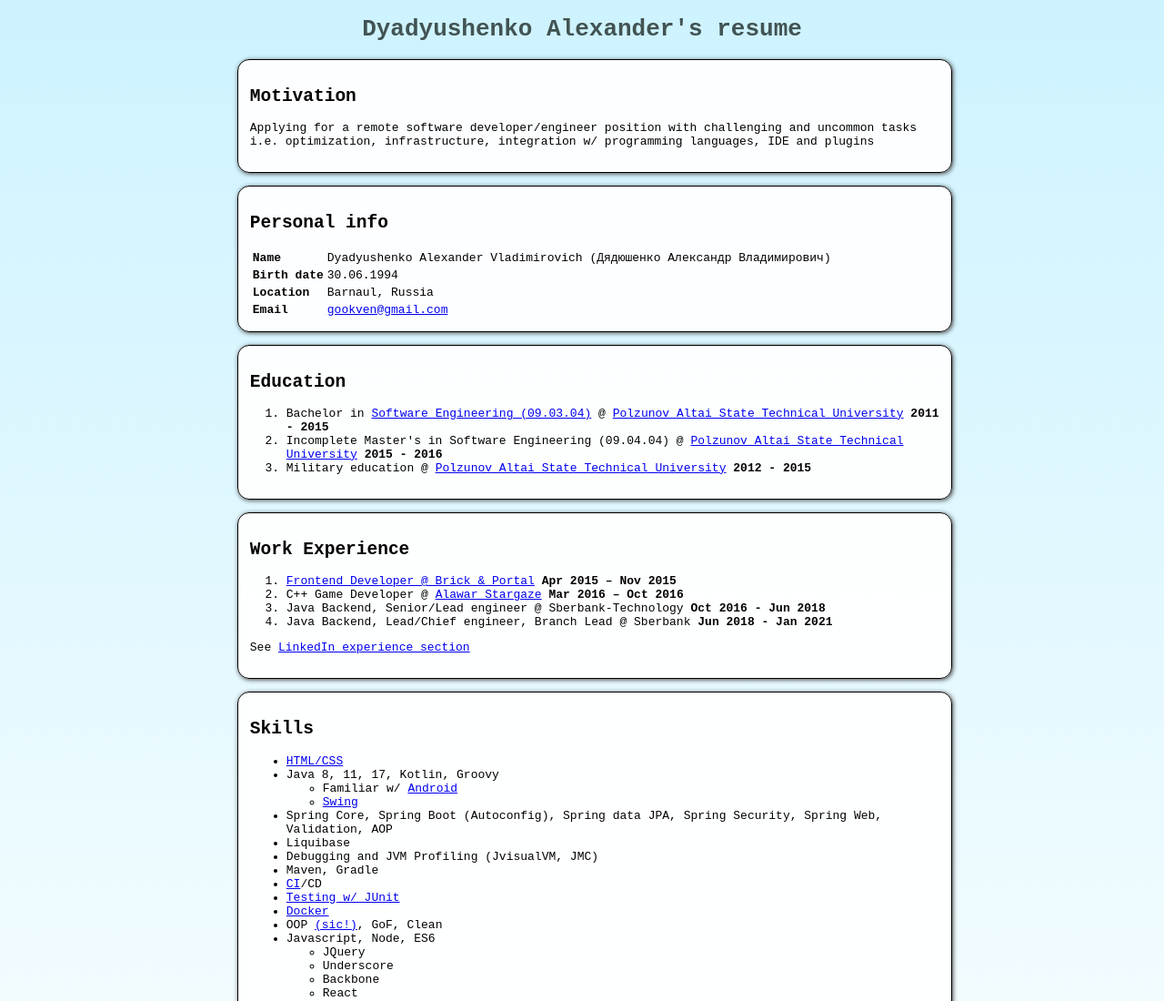
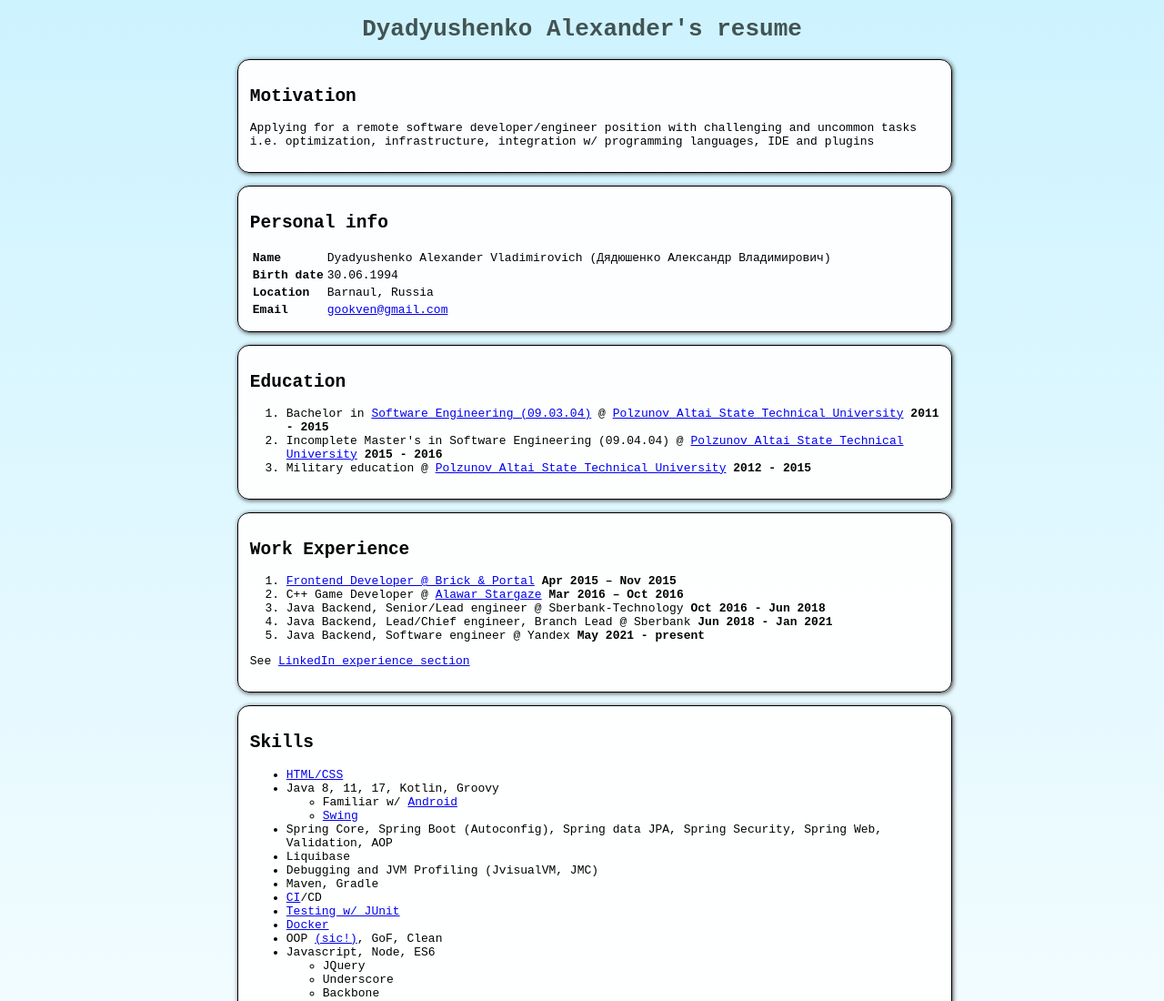
Before and after one commit to GooKv/resume, a plain HTML site: page index.html in a window 1280 px wide. Shown: the top 1100 px of the page at 91% size. Drawn offline with Linux system fonts and the light colour scheme.

Commit message:
add yandex

```diff
--- a/index.html
+++ b/index.html
@@ -86,6 +86,10 @@
             <li>
                 Java Backend, Lead/Chief engineer, Branch Lead @ Sberbank
                 <b>Jun 2018 - Jan 2021</b>
+            </li>
+            <li>
+                Java Backend, Software engineer @ Yandex
+                <b>May 2021 - present</b>
             </li>
         </ol>
         <p>
```
